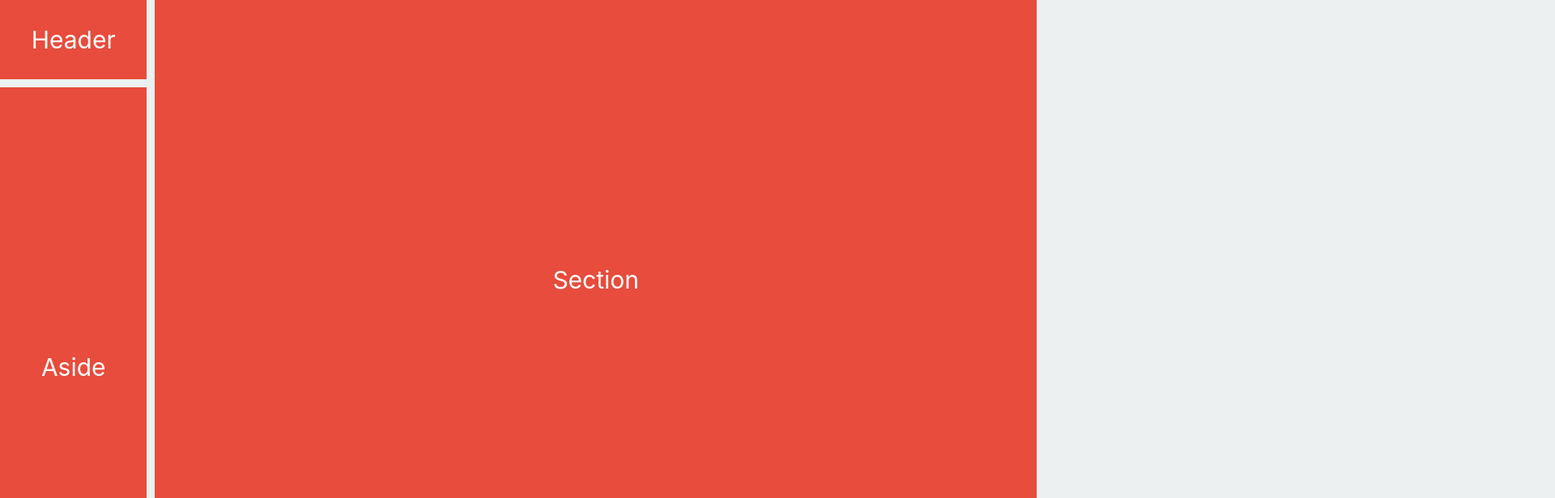
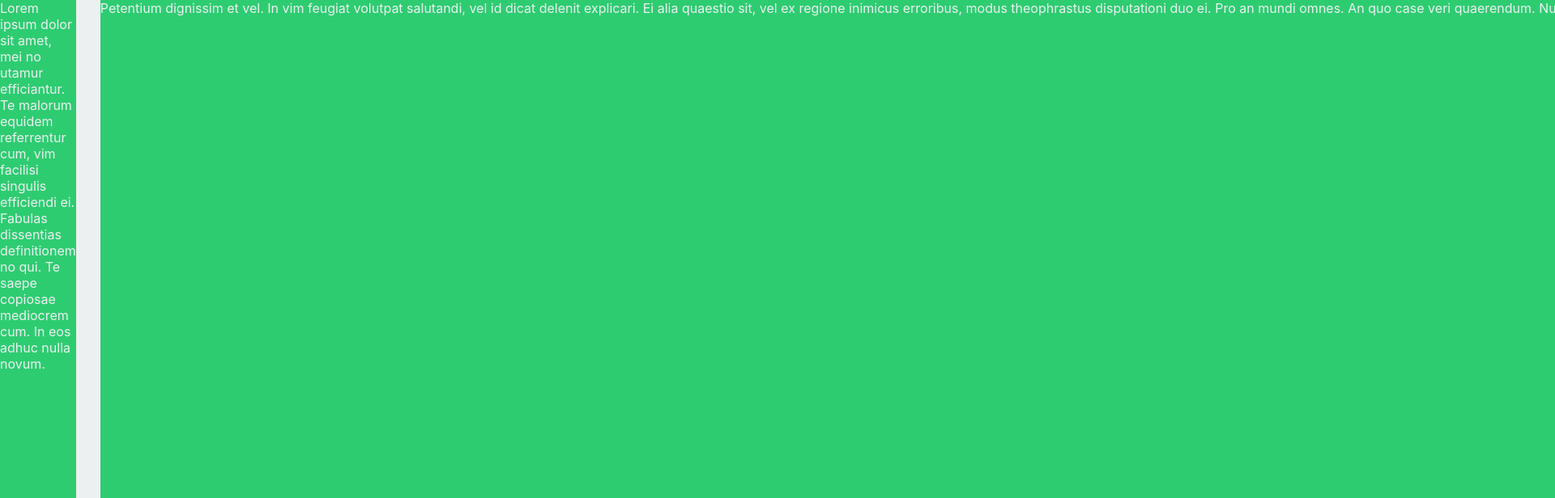
Before and after one commit to hewonjeong/grid, a React (Create React App) app: page / in a window 1280 px wide. Shown: the top 616 px of the page at 81% size, 1920 px wide, since content can reach past the window. Built offline with nearby package versions, Linux system fonts and the light colour scheme.

Commit message:
feat: add Minmax

```diff
--- a/src/index.tsx
+++ b/src/index.tsx
@@ -1,10 +1,10 @@
 import React from 'react'
 import ReactDOM from 'react-dom'
-import Complex from './pages/Complex'
+import Minmax from './pages/Minmax'
 import './index.scss'
 
 const Home = () => {
-  return <Complex />
+  return <Minmax />
 }
 
 ReactDOM.render(
--- /dev/null
+++ b/src/pages/Minmax.module.scss
@@ -0,0 +1,15 @@
+@import 'palette';
+
+.container {
+  display: grid;
+  grid-gap: 30px;
+  height: 100vh;
+  grid-template-columns:
+    minmax(min-content, 1fr)
+    minmax(max-content, 4fr);
+
+  .box {
+    background-color: $green;
+    color: $white;
+  }
+}
--- /dev/null
+++ b/src/pages/Minmax.tsx
@@ -0,0 +1,23 @@
+import React from 'react'
+import styles from './Minmax.module.scss'
+
+const Minmax = () => {
+  return (
+    <div className={styles.container}>
+      <div className={styles.box}>
+        Lorem ipsum dolor sit amet, mei no utamur efficiantur. Te malorum
+        equidem referrentur cum, vim facilisi singulis efficiendi ei. Fabulas
+        dissentias definitionem no qui. Te saepe copiosae mediocrem cum. In eos
+        adhuc nulla novum.
+      </div>
+      <div className={styles.box}>
+        Petentium dignissim et vel. In vim feugiat volutpat salutandi, vel id
+        dicat delenit explicari. Ei alia quaestio sit, vel ex regione inimicus
+        erroribus, modus theophrastus disputationi duo ei. Pro an mundi omnes.
+        An quo case veri quaerendum. Nulla cotidieque id qui.
+      </div>
+    </div>
+  )
+}
+
+export default Minmax
```
